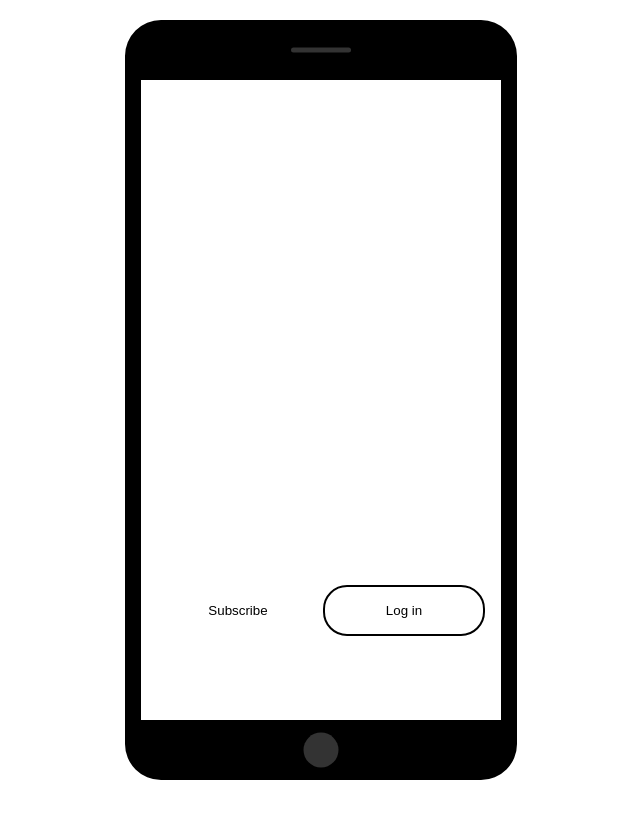
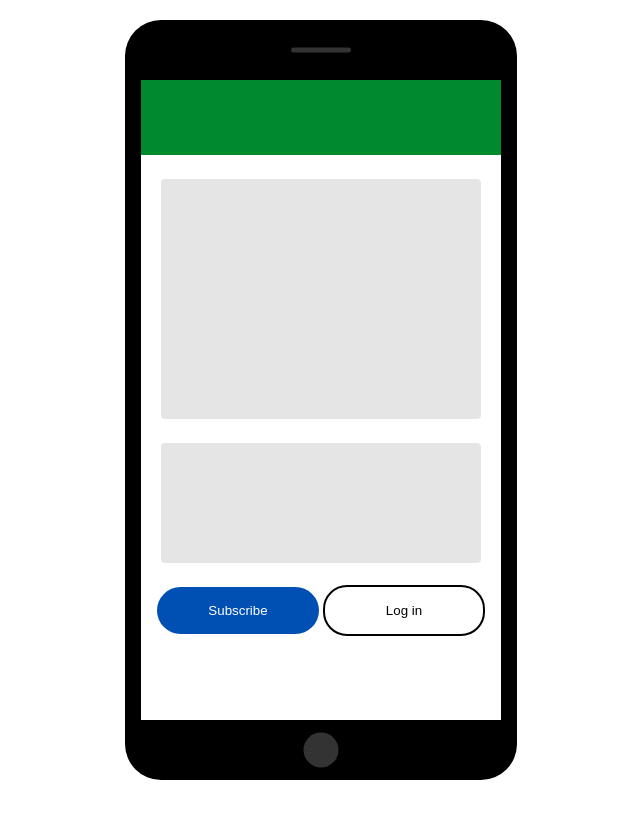
Before and after one commit to iklo23/Figma-Tokens-Test, a website: page index.html in a window 1280 px wide. Shown: the whole page, without its empty margins (319-959 px from the left). Drawn offline with Linux system fonts and the light colour scheme.

Commit message:
pull and updated to index.html

```diff
--- a/index.html
+++ b/index.html
@@ -72,35 +72,35 @@
   }
 
   #button1 {
-    background-color: var(--theme-button-primary-default-background-color);
+    background-color: var(--color-button-primary-default-background-color);
     border: none;
     border-radius: var(--border-radius-large);
     height: auto;
     width: 45%;
     padding: 16px;
     margin-top: var(--spacing-large);
-    color: var(--theme-button-primary-default-text-color);
+    color: var(--color-button-primary-default-text-color);
     display: inline-block;
 
   }
 
 
   #button2 {
-    background-color: var(--theme-button-secondary-default-background-color);
+    background-color: var(--color-button-secondary-default-background-color);
     border: solid 2px;
-    border-color: var(--theme-button-secondary-default-background-outline);
+    border-color: var(--color-button-secondary-default-background-outline);
     border-radius: var(--border-radius-large);
     height: auto;
     width: 45%;
     padding: 16px;
     margin-top: var(--spacing-medium);
-    color: var(--theme-button-secondary-default-text-color);
+    color: var(--color-button-secondary-default-text-color);
     display: inline-block;
 
   }
 
   .image1 {
-    background-color: var(--theme-surface-secondary);
+    background-color: var(--color-surface-secondary);
     height: 240px;
     width: 320px;
     border-radius: var(--border-radius-small);
@@ -108,7 +108,7 @@
   }
 
   .image2 {
-    background-color: var(--theme-surface-secondary);
+    background-color: var(--color-surface-secondary);
     height: 120px;
     width: 320px;
     border-radius: var(--border-radius-small);
@@ -117,7 +117,7 @@
   }
 
   .nav {
-    background-color: var(--theme-accent-success);
+    background-color: var(--color-accent-success);
     position: relative;
 
     height: 75px;
```
